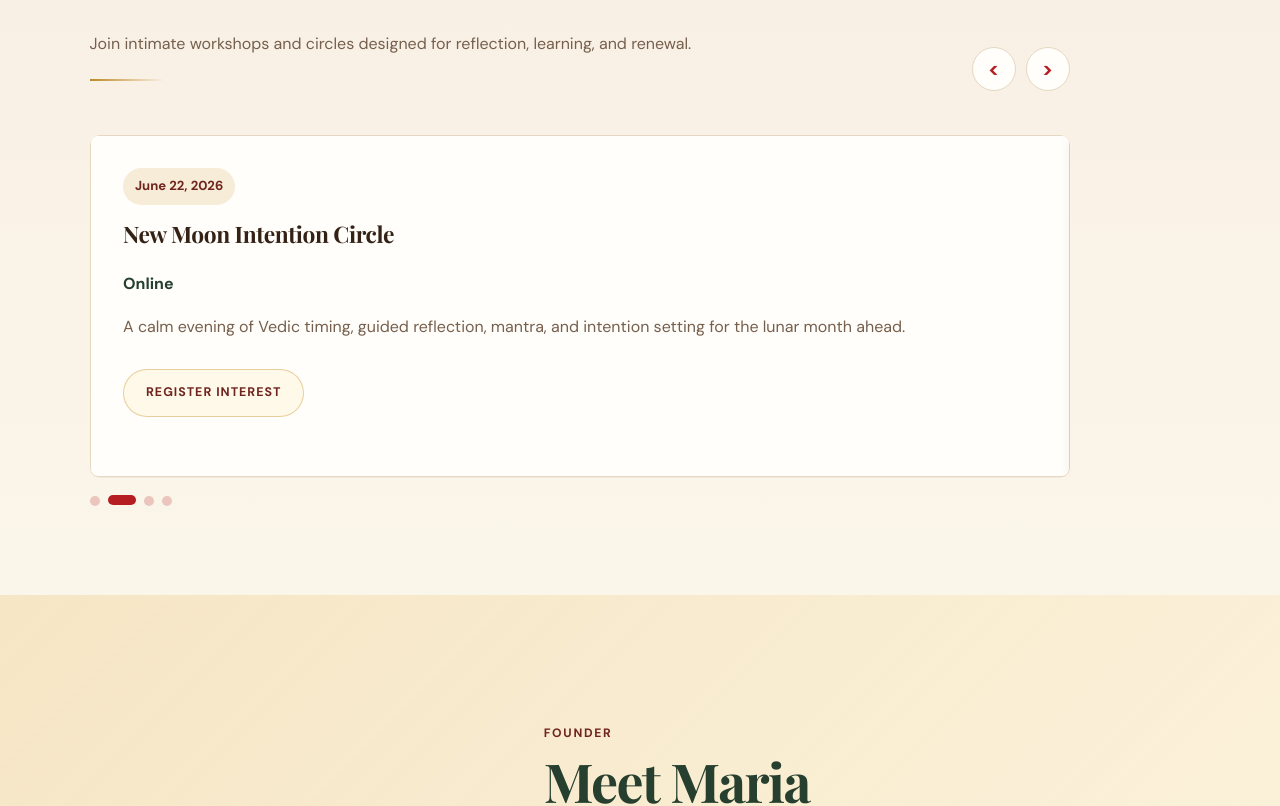
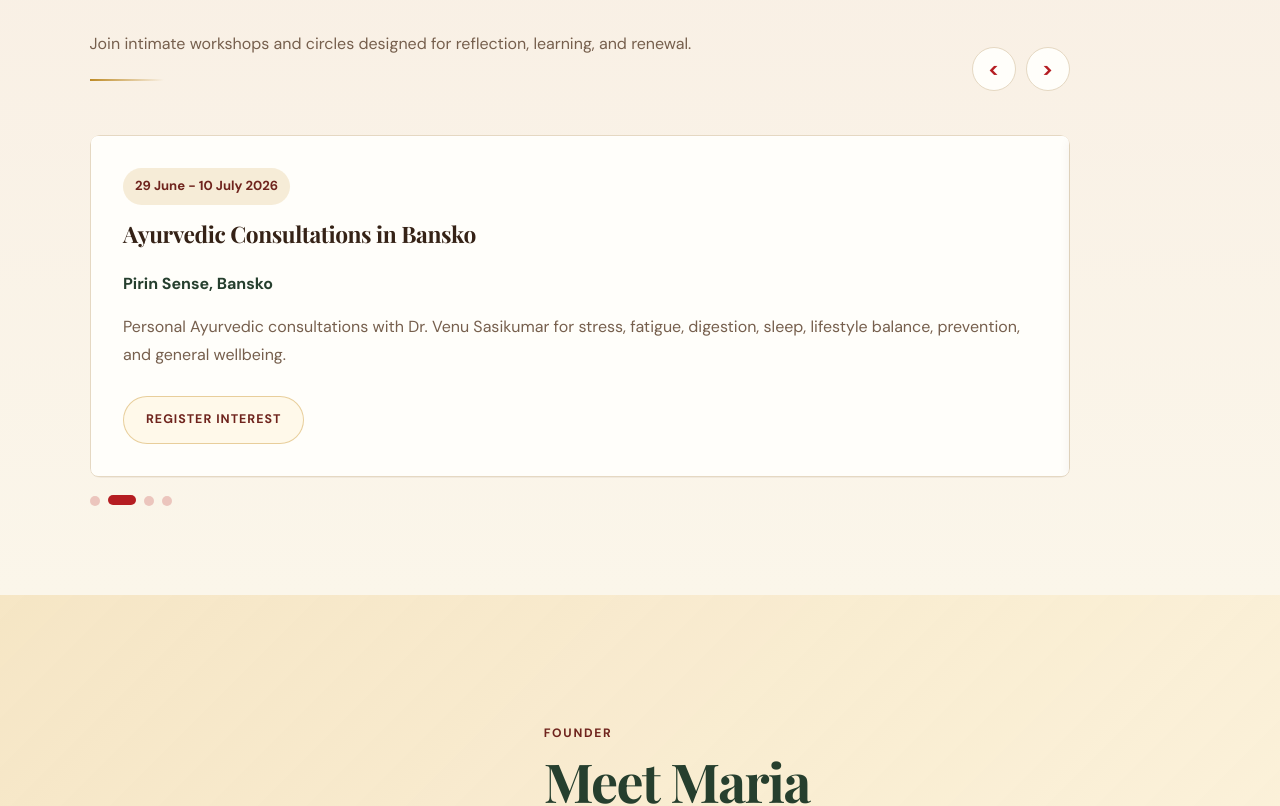
Before and after one commit to lucas953/VedicMaria, a Next.js app: page / in a window 1280 px wide. Shown: the part 960-1766 px from the top of the page. Built offline with nearby package versions, Linux system fonts and the light colour scheme.

Commit message:
Automate event status updates

```diff
--- a/app/HomeClient.tsx
+++ b/app/HomeClient.tsx
@@ -6,10 +6,15 @@ import { EventCarousel } from "./components/EventCarousel";
 import { Hero } from "./components/Hero";
 import { ServiceCards } from "./components/ServiceCards";
 import { useLanguage } from "./i18n";
+import { useCurrentEventGroups } from "./useCurrentEventGroups";
 
 export default function Home() {
   const { t } = useLanguage();
   const home = t.home;
+  const { upcomingEvents } = useCurrentEventGroups({
+    events: t.events,
+    pastEvents: t.pastEvents
+  });
   const services = home.services.map((service) => ({
     ...service,
     ctaLabel: t.common.learnMore
@@ -32,7 +37,11 @@ export default function Home() {
           <h2 id="featured-events">{home.eventHeading.title}</h2>
           <p>{home.eventHeading.text}</p>
         </div>
-        <EventCarousel events={t.events} buttonLabel={t.common.registerInterest} />
+        <EventCarousel
+          events={upcomingEvents}
+          buttonLabel={t.common.registerInterest}
+          emptyMessage={t.eventsEmpty}
+        />
       </section>
 
       <section className="section founder-section" aria-labelledby="founder-title">
--- a/app/components/EventCarousel.tsx
+++ b/app/components/EventCarousel.tsx
@@ -1,27 +1,28 @@
 "use client";
 
 import { useEffect, useState } from "react";
+import type { DatedEvent } from "../eventDates";
 import { useLanguage } from "../i18n";
 import { localizePath } from "../localePaths";
 
-type Event = {
-  date: string;
-  title: string;
-  location: string;
-  description: string;
-  href?: string;
-};
-
 export function EventCarousel({
   events,
-  buttonLabel
+  buttonLabel,
+  emptyMessage
 }: {
-  events: readonly Event[];
+  events: readonly DatedEvent[];
   buttonLabel: string;
+  emptyMessage: {
+    date: string;
+    title: string;
+    location: string;
+    description: string;
+  };
 }) {
   const { lang } = useLanguage();
   const [activeIndex, setActiveIndex] = useState(0);
   const totalEvents = events.length;
+  const visibleIndex = totalEvents === 0 ? 0 : activeIndex % totalEvents;
 
   useEffect(() => {
     if (totalEvents < 2) {
@@ -36,6 +37,10 @@ export function EventCarousel({
   }, [totalEvents]);
 
   const moveSlide = (direction: "previous" | "next") => {
+    if (totalEvents === 0) {
+      return;
+    }
+
     setActiveIndex((index) => {
       if (direction === "next") {
         return (index + 1) % totalEvents;
@@ -44,6 +49,19 @@ export function EventCarousel({
       return (index - 1 + totalEvents) % totalEvents;
     });
   };
+
+  if (totalEvents === 0) {
+    return (
+      <div className="event-grid">
+        <article className="event-card">
+          <time>{emptyMessage.date}</time>
+          <h3>{emptyMessage.title}</h3>
+          <p className="location">{emptyMessage.location}</p>
+          <p>{emptyMessage.description}</p>
+        </article>
+      </div>
+    );
+  }
 
   return (
     <div className="event-carousel">
@@ -58,13 +76,13 @@ export function EventCarousel({
       <div className="event-carousel-viewport">
         <div
           className="event-carousel-track"
-          style={{ transform: `translateX(-${activeIndex * 100}%)` }}
+          style={{ transform: `translateX(-${visibleIndex * 100}%)` }}
         >
           {events.map((event, index) => (
             <article
               className="event-card carousel-card"
               key={event.title}
-              aria-hidden={index !== activeIndex}
+              aria-hidden={index !== visibleIndex}
             >
               <time>{event.date}</time>
               <h3>{event.title}</h3>
@@ -82,9 +100,9 @@ export function EventCarousel({
           <button
             key={event.title}
             type="button"
-            className={index === activeIndex ? "active" : ""}
+            className={index === visibleIndex ? "active" : ""}
             aria-label={`Show ${event.title}`}
-            aria-current={index === activeIndex}
+            aria-current={index === visibleIndex}
             onClick={() => setActiveIndex(index)}
           />
         ))}
--- /dev/null
+++ b/app/eventDates.ts
@@ -0,0 +1,83 @@
+export type DatedEvent = {
+  date: string;
+  title: string;
+  location: string;
+  description: string;
+  startDate?: string;
+  endDate?: string;
+  href?: string;
+  image?: string;
+};
+
+function parseIsoDate(value: string) {
+  const [year, month, day] = value.split("-").map(Number);
+
+  if (!year || !month || !day) {
+    return null;
+  }
+
+  return new Date(year, month - 1, day);
+}
+
+function startOfToday() {
+  const today = new Date();
+  today.setHours(0, 0, 0, 0);
+  return today;
+}
+
+function getEventEndDate(event: DatedEvent) {
+  return event.endDate ? parseIsoDate(event.endDate) : null;
+}
+
+function isPastEvent(event: DatedEvent, today = startOfToday()) {
+  const endDate = getEventEndDate(event);
+  return endDate ? endDate < today : false;
+}
+
+function sortUpcomingEvents(events: readonly DatedEvent[]) {
+  return [...events].sort((first, second) => {
+    const firstDate = first.startDate ? parseIsoDate(first.startDate)?.getTime() : 0;
+    const secondDate = second.startDate ? parseIsoDate(second.startDate)?.getTime() : 0;
+    return (firstDate ?? 0) - (secondDate ?? 0);
+  });
+}
+
+function sortPastEvents(events: readonly DatedEvent[]) {
+  return [...events].sort((first, second) => {
+    const firstDate = getEventEndDate(first)?.getTime() ?? 0;
+    const secondDate = getEventEndDate(second)?.getTime() ?? 0;
+    return secondDate - firstDate;
+  });
+}
+
+export function getCurrentEventGroups({
+  events,
+  pastEvents,
+  today = startOfToday()
+}: {
+  events: readonly DatedEvent[];
+  pastEvents: readonly DatedEvent[];
+  today?: Date;
+}) {
+  const allEvents = [...events, ...pastEvents];
+
+  return {
+    upcomingEvents: sortUpcomingEvents(
+      allEvents.filter((event) => !isPastEvent(event, today))
+    ),
+    pastEvents: sortPastEvents(allEvents.filter((event) => isPastEvent(event, today)))
+  };
+}
+
+export function getTodayKey() {
+  const today = startOfToday();
+  const year = today.getFullYear();
+  const month = String(today.getMonth() + 1).padStart(2, "0");
+  const day = String(today.getDate()).padStart(2, "0");
+
+  return `${year}-${month}-${day}`;
+}
+
+export function parseLocalDateKey(value: string) {
+  return parseIsoDate(value) ?? startOfToday();
+}
--- a/app/siteCopy.ts
+++ b/app/siteCopy.ts
@@ -39,9 +39,9 @@ export const copy = {
       { label: "Contact", href: navPaths.contact }
     ],
     contact: {
-      email: "hello@vedicastrology.example",
-      phone: "+1 (555) 019-8726",
-      whatsapp: "+15550198726",
+      email: "contact@astrovedalife.com",
+      phone: "+359 898590313",
+      whatsapp: "+359 898590313",
       location: "Online consultations worldwide, with in-person sessions by appointment"
     },
     common: {
@@ -170,6 +170,8 @@ export const copy = {
     events: [
       {
         date: "29 June - 10 July 2026",
+        startDate: "2026-06-29",
+        endDate: "2026-07-10",
         title: "Ayurvedic Consultations in Bansko",
         location: "Pirin Sense, Bansko",
         description:
@@ -179,6 +181,8 @@ export const copy = {
       },
       {
         date: "June 22, 2026",
+        startDate: "2026-06-22",
+        endDate: "2026-06-22",
         title: "New Moon Intention Circle",
         location: "Online",
         description:
@@ -186,6 +190,8 @@ export const copy = {
       },
       {
         date: "July 12, 2026",
+        startDate: "2026-07-12",
+        endDate: "2026-07-12",
         title: "Ayurveda Summer Balance Workshop",
         location: "Austin, TX",
         description:
@@ -193,15 +199,25 @@ export const copy = {
       },
       {
         date: "August 9, 2026",
+        startDate: "2026-08-09",
+        endDate: "2026-08-09",
         title: "Vastu for Peaceful Homes",
         location: "Online",
         description:
           "A practical introduction to reading rooms, entrances, elements, and simple remedies for home harmony."
       }
     ],
+    eventsEmpty: {
+      date: "New dates soon",
+      title: "No upcoming events",
+      location: "Check back soon",
+      description: "New workshops, consultations, and gatherings will be added here."
+    },
     pastEvents: [
       {
         date: "March 16, 2026",
+        startDate: "2026-03-16",
+        endDate: "2026-03-16",
         title: "Vedic Astrology Introduction",
         location: "Online",
         description:
@@ -209,6 +225,8 @@ export const copy = {
       },
       {
         date: "April 20, 2026",
+        startDate: "2026-04-20",
+        endDate: "2026-04-20",
         title: "Ayurveda Spring Renewal",
         location: "Sofia, Bulgaria",
         description:
@@ -216,6 +234,8 @@ export const copy = {
       },
       {
         date: "May 18, 2026",
+        startDate: "2026-05-18",
+        endDate: "2026-05-18",
         title: "Meditation and Mantra Evening",
         location: "Online",
         description:
@@ -554,9 +574,9 @@ export const copy = {
       { label: "Контакт", href: navPaths.contact }
     ],
     contact: {
-      email: "hello@vedicastrology.example",
-      phone: "+1 (555) 019-8726",
-      whatsapp: "+15550198726",
+      email: "contact@astrovedalife.com",
+      phone: "+359 898590313",
+      whatsapp: "+359 898590313",
       location: "Онлайн консултации по целия свят и присъствени срещи с предварителна уговорка"
     },
     common: {
@@ -685,6 +705,8 @@ export const copy = {
     events: [
       {
         date: "29 юни - 10 юли 2026",
+        startDate: "2026-06-29",
+        endDate: "2026-07-10",
         title: "Аюрведични консултации в Банско",
         location: "Pirin Sense, Банско",
         description:
@@ -694,6 +716,8 @@ export const copy = {
       },
       {
         date: "22 юни 2026",
+        startDate: "2026-06-22",
+        endDate: "2026-06-22",
         title: "Новолунен кръг за намерения",
         location: "Онлайн",
         description:
@@ -701,6 +725,8 @@ export const copy = {
       },
       {
         date: "12 юли 2026",
+        startDate: "2026-07-12",
+        endDate: "2026-07-12",
         title: "Аюрведа семинар за летен баланс",
         location: "София, България",
         description:
@@ -708,15 +734,25 @@ export const copy = {
       },
       {
         date: "9 август 2026",
+        startDate: "2026-08-09",
+        endDate: "2026-08-09",
         title: "Васту за спокоен дом",
         location: "Онлайн",
         description:
           "Практично въведение в стаи, входове, елементи и прости средства за хармония у дома."
       }
     ],
+    eventsEmpty: {
+      date: "Очаквайте нови дати",
+      title: "Няма предстоящи събития",
+      location: "Проверете отново скоро",
+      description: "Тук ще бъдат добавени нови семинари, консултации и срещи."
+    },
     pastEvents: [
       {
         date: "16 март 2026",
+        startDate: "2026-03-16",
+        endDate: "2026-03-16",
         title: "Въведение във ведическата астрология",
         location: "Онлайн",
         description:
@@ -724,6 +760,8 @@ export const copy = {
       },
       {
         date: "20 април 2026",
+        startDate: "2026-04-20",
+        endDate: "2026-04-20",
         title: "Аюрведично пролетно обновяване",
         location: "София, България",
         description:
@@ -731,6 +769,8 @@ export const copy = {
       },
       {
         date: "18 май 2026",
+        startDate: "2026-05-18",
+        endDate: "2026-05-18",
         title: "Вечер на медитация и мантра",
         location: "Онлайн",
         description:
--- /dev/null
+++ b/app/useCurrentEventGroups.ts
@@ -0,0 +1,51 @@
+"use client";
+
+import { useMemo, useSyncExternalStore } from "react";
+import {
+  getCurrentEventGroups,
+  getTodayKey,
+  parseLocalDateKey,
+  type DatedEvent
+} from "./eventDates";
+
+const serverTodayKey = "";
+
+function subscribeToDateChange(onStoreChange: () => void) {
+  const now = new Date();
+  const nextMidnight = new Date(now);
+  nextMidnight.setDate(now.getDate() + 1);
+  nextMidnight.setHours(0, 0, 1, 0);
+
+  const timer = window.setTimeout(onStoreChange, nextMidnight.getTime() - now.getTime());
+
+  return () => window.clearTimeout(timer);
+}
+
+export function useCurrentEventGroups({
+  events,
+  pastEvents
+}: {
+  events: readonly DatedEvent[];
+  pastEvents: readonly DatedEvent[];
+}) {
+  const todayKey = useSyncExternalStore(
+    subscribeToDateChange,
+    getTodayKey,
+    () => serverTodayKey
+  );
+
+  return useMemo(() => {
+    if (!todayKey) {
+      return {
+        upcomingEvents: events,
+        pastEvents
+      };
+    }
+
+    return getCurrentEventGroups({
+      events,
+      pastEvents,
+      today: parseLocalDateKey(todayKey)
+    });
+  }, [events, pastEvents, todayKey]);
+}
```
Also changed, not shown: app/components/EventCards.tsx (+23 -11 lines), app/upcoming-events/UpcomingEventsClient.tsx (+11 -2 lines), app/upcoming-events/ayurvedic-consultations-bansko/page.tsx (+9 -71 lines).
